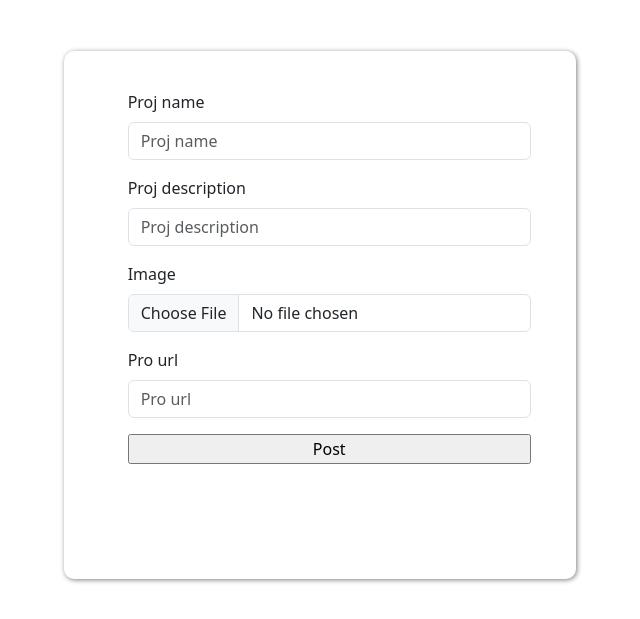
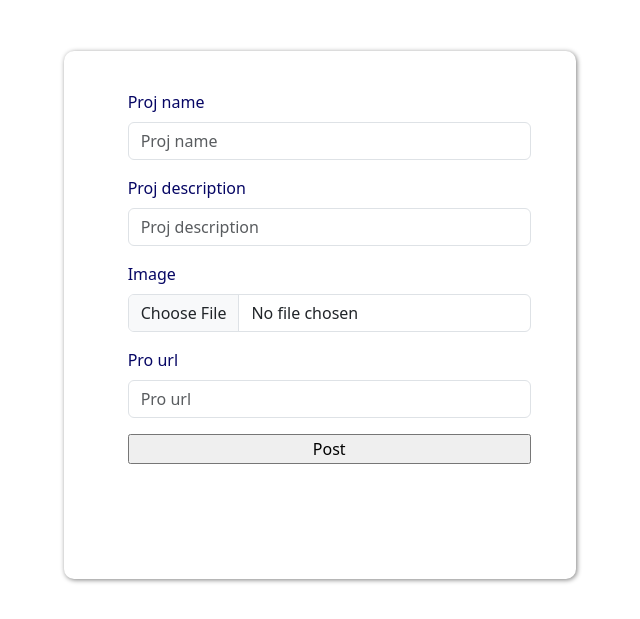
Before and after one commit to victoriamwangi/rateprojects, a Django app: page /new/project in a window 1280 px wide. Shown: the part 56-675 px from the top of the page, without its empty margins (371-1011 px from the left). Run offline with Django 4.2, Linux system fonts and the light colour scheme; the visitor is signed in with stand-in values (Sample User, id 1); some libraries are stand-ins or nearby versions.

Commit message:
style post form

```diff
--- a/static/css/style.css
+++ b/static/css/style.css
@@ -44,6 +44,13 @@
 .updatefrm input,
 .registerfrm input {
     width: 90%;
+}
+
+.post-form label,
+.loginfrm label,
+.updatefrm label,
+.registerfrm label {
+    color: rgb(6, 6, 100);
 }
 
 
```
